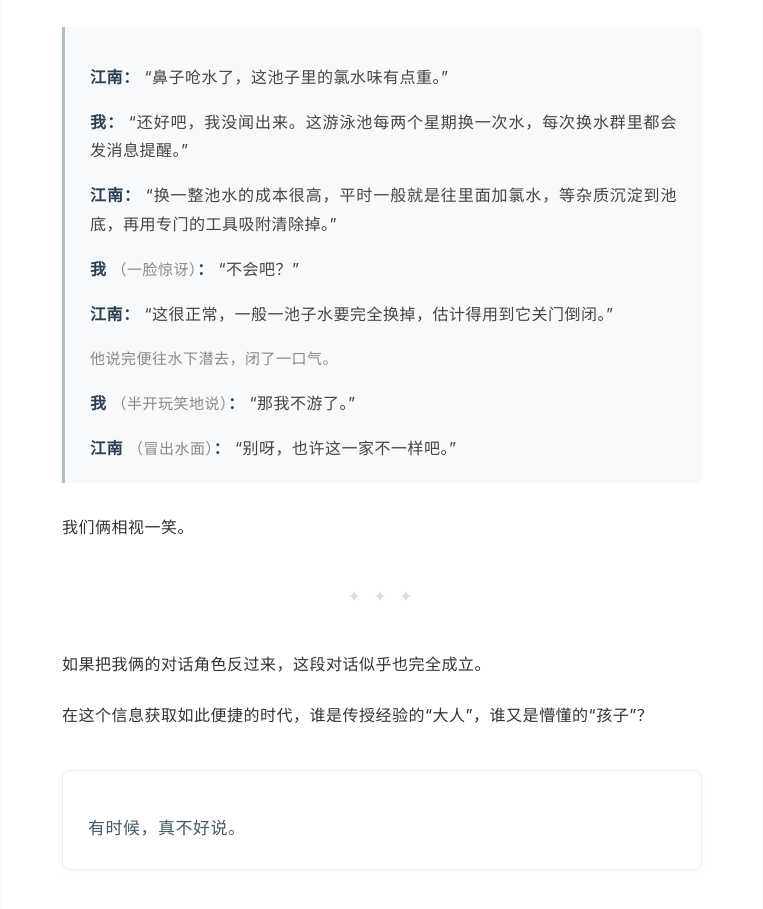
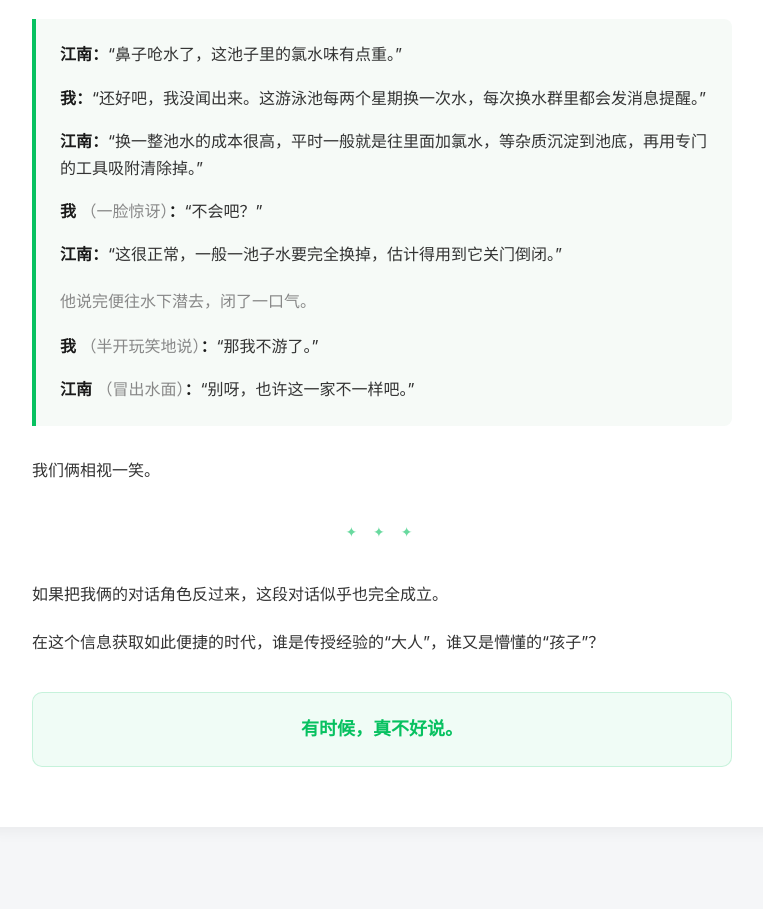
Before and after one commit to ReadBookFirst/Publish, a plain HTML site: page pool-dialogue.html in a window 1280 px wide. Shown: the part 275-1184 px from the top of the page, without its empty margins (258-1021 px from the left). After the commit the page ends 1142 px from the top, so only its background shows below. Drawn offline with Linux system fonts and the light colour scheme.

Commit message:
20260820-pool dialogue-v4
20260820-pool dialogue-v4

```diff
--- a/pool-dialogue.html
+++ b/pool-dialogue.html
@@ -2,97 +2,101 @@
 <html lang="zh-CN">
 <head>
     <meta charset="UTF-8">
+    <!-- 适配手机端，避免字太小 -->
     <meta name="viewport" content="width=device-width, initial-scale=1.0">
-    <title>父子在泳池边的对话</title>
+    <title>泳池边的对话：谁是大人，谁是孩子？</title>
     <style>
         * { box-sizing: border-box; }
         body {
             font-family: -apple-system, BlinkMacSystemFont, "PingFang SC", "Helvetica Neue", STHeiti, "Microsoft YaHei", sans-serif;
             margin: 0;
-            padding: 20px 15px; /* 手机端默认边距 */
-            background-color: #f9fafb; /* 极简的浅灰背景 */
+            padding: 20px 15px; /* 移动端边距 */
+            background-color: #f5f6f8; /* 雅致灰色背景 */
             color: #333333;
             font-size: 16px;
             line-height: 1.8;
-            letter-spacing: 0.5px;
         }
         .container {
             background-color: #ffffff;
-            padding: 35px 25px;
-            border-radius: 8px;
-            box-shadow: 0 2px 20px rgba(0,0,0,0.03);
-            max-width: 760px; /* 限制最大宽度，阅读体验最佳 */
+            padding: 30px 20px;
+            border-radius: 12px;
+            box-shadow: 0 4px 15px rgba(0,0,0,0.05);
+            max-width: 800px;
             margin: 0 auto;
         }
         /* 针对电脑大屏幕加宽内边距 */
         @media (min-width: 768px) {
-            .container { padding: 50px 60px; }
+            .container { padding: 50px; }
             body { padding: 40px 20px; }
         }
         .title {
-            font-size: 22px;
-            line-height: 1.5;
+            font-size: 24px;
+            line-height: 1.4;
             color: #1a1a1a;
             margin-top: 0;
-            margin-bottom: 15px;
-            font-weight: 500;
+            margin-bottom: 12px;
+            font-weight: bold;
         }
         .meta {
             font-size: 14px;
             color: #999999;
-            margin-bottom: 35px;
+            margin-bottom: 30px;
             padding-bottom: 15px;
             border-bottom: 1px solid #f0f0f0;
         }
-        .meta span.author { color: #607d8b; margin-right: 10px; }
-        p { margin-bottom: 22px; text-align: justify; }
+        .meta span.author {
+            color: #576b95;
+            margin-right: 10px;
+            font-weight: 500;
+        }
+        p { margin-bottom: 20px; text-align: justify; }
 
-        /* 优雅的对话块样式 */
-        .dialogue-box {
+        /* 带微信绿边框的精美对话框 */
+        .dialogue-card {
             margin: 30px 0;
-            padding: 20px 25px;
-            background-color: #f8f9fa;
-            border-left: 3px solid #b0bec5; /* 沉稳的灰蓝色边框 */
-            border-radius: 0 6px 6px 0;
-            color: #444444;
+            padding: 22px 24px;
+            background-color: #f6faf7; /* 极浅的淡绿柔和背景 */
+            border-left: 4px solid #07c160; /* 鲜艳的微信绿主色调 */
+            border-radius: 0 8px 8px 0;
         }
-        .dialogue-box p {
-            margin-bottom: 15px;
+        .dialogue-line {
+            margin-bottom: 16px;
+            line-height: 1.7;
         }
-        .dialogue-box p:last-child {
+        .dialogue-line:last-child {
             margin-bottom: 0;
         }
-        .name {
-            font-weight: 600;
-            color: #2c3e50;
-            margin-right: 5px;
+        .speaker {
+            font-weight: bold;
+            color: #1a1a1a;
         }
-        .action-text {
+        .action {
             color: #888888;
-            font-size: 15px;
+        }
+        .narrative {
+            color: #888888;
+            margin: 18px 0;
         }
         .divider {
             text-align: center;
-            margin: 40px 0;
-            color: #dddddd;
-            font-weight: 300;
-            letter-spacing: 4px;
+            margin: 35px 0;
+            color: #07c160;
+            letter-spacing: 6px;
+            font-size: 14px;
+            opacity: 0.6;
         }
-        /* 结尾升华句卡片 */
-        .conclusion-card {
-            margin-top: 40px;
-            padding: 25px;
-            background-color: #ffffff;
-            border: 1px solid #eeeeee;
-            border-radius: 8px;
+        /* 结尾绿底高亮金句卡片 */
+        .golden-quote {
             text-align: center;
-            box-shadow: 0 2px 10px rgba(0,0,0,0.02);
-        }
-        .conclusion-card p {
-            margin-bottom: 0;
-            color: #455a64;
-            font-size: 17px;
-            font-weight: 500;
+            font-size: 18px;
+            font-weight: bold;
+            color: #07c160;
+            margin: 35px 0 10px 0;
+            line-height: 1.6;
+            padding: 22px;
+            background-color: rgba(7, 193, 96, 0.06);
+            border: 1px solid rgba(7, 193, 96, 0.18);
+            border-radius: 10px;
         }
     </style>
 </head>
@@ -106,22 +110,17 @@
 
         <p>晚上和江南去游泳。中场休息时，我坐在泳池边，他身子泡在水里，双手趴在岸边，我俩聊了起来。</p>
 
-        <div class="dialogue-box">
-            <p><span class="name">江南：</span>“鼻子呛水了，这池子里的氯水味有点重。”</p>
+        <div class="dialogue-card">
+            <div class="dialogue-line"><span class="speaker">江南：</span>“鼻子呛水了，这池子里的氯水味有点重。”</div>
+            <div class="dialogue-line"><span class="speaker">我：</span>“还好吧，我没闻出来。这游泳池每两个星期换一次水，每次换水群里都会发消息提醒。”</div>
+            <div class="dialogue-line"><span class="speaker">江南：</span>“换一整池水的成本很高，平时一般就是往里面加氯水，等杂质沉淀到池底，再用专门的工具吸附清除掉。”</div>
+            <div class="dialogue-line"><span class="speaker">我</span> <span class="action">（一脸惊讶）</span><span class="speaker">：</span>“不会吧？”</div>
+            <div class="dialogue-line"><span class="speaker">江南：</span>“这很正常，一般一池子水要完全换掉，估计得用到它关门倒闭。”</div>
 
-            <p><span class="name">我：</span>“还好吧，我没闻出来。这游泳池每两个星期换一次水，每次换水群里都会发消息提醒。”</p>
+            <div class="narrative">他说完便往水下潜去，闭了一口气。</div>
 
-            <p><span class="name">江南：</span>“换一整池水的成本很高，平时一般就是往里面加氯水，等杂质沉淀到池底，再用专门的工具吸附清除掉。”</p>
-
-            <p><span class="name">我</span><span class="action-text">（一脸惊讶）</span><span class="name">：</span>“不会吧？”</p>
-
-            <p><span class="name">江南：</span>“这很正常，一般一池子水要完全换掉，估计得用到它关门倒闭。”</p>
-
-            <p><span class="action-text">他说完便往水下潜去，闭了一口气。</span></p>
-
-            <p><span class="name">我</span><span class="action-text">（半开玩笑地说）</span><span class="name">：</span>“那我不游了。”</p>
-
-            <p><span class="name">江南</span><span class="action-text">（冒出水面）</span><span class="name">：</span>“别呀，也许这一家不一样吧。”</p>
+            <div class="dialogue-line"><span class="speaker">我</span> <span class="action">（半开玩笑地说）</span><span class="speaker">：</span>“那我不游了。”</div>
+            <div class="dialogue-line"><span class="speaker">江南</span> <span class="action">（冒出水面）</span><span class="speaker">：</span>“别呀，也许这一家不一样吧。”</div>
         </div>
 
         <p>我们俩相视一笑。</p>
@@ -132,10 +131,9 @@
 
         <p>在这个信息获取如此便捷的时代，谁是传授经验的“大人”，谁又是懵懂的“孩子”？</p>
 
-        <div class="conclusion-card">
-            <p>有时候，真不好说。</p>
+        <div class="golden-quote">
+            有时候，真不好说。
         </div>
-
     </div>
 </body>
 </html>
```
